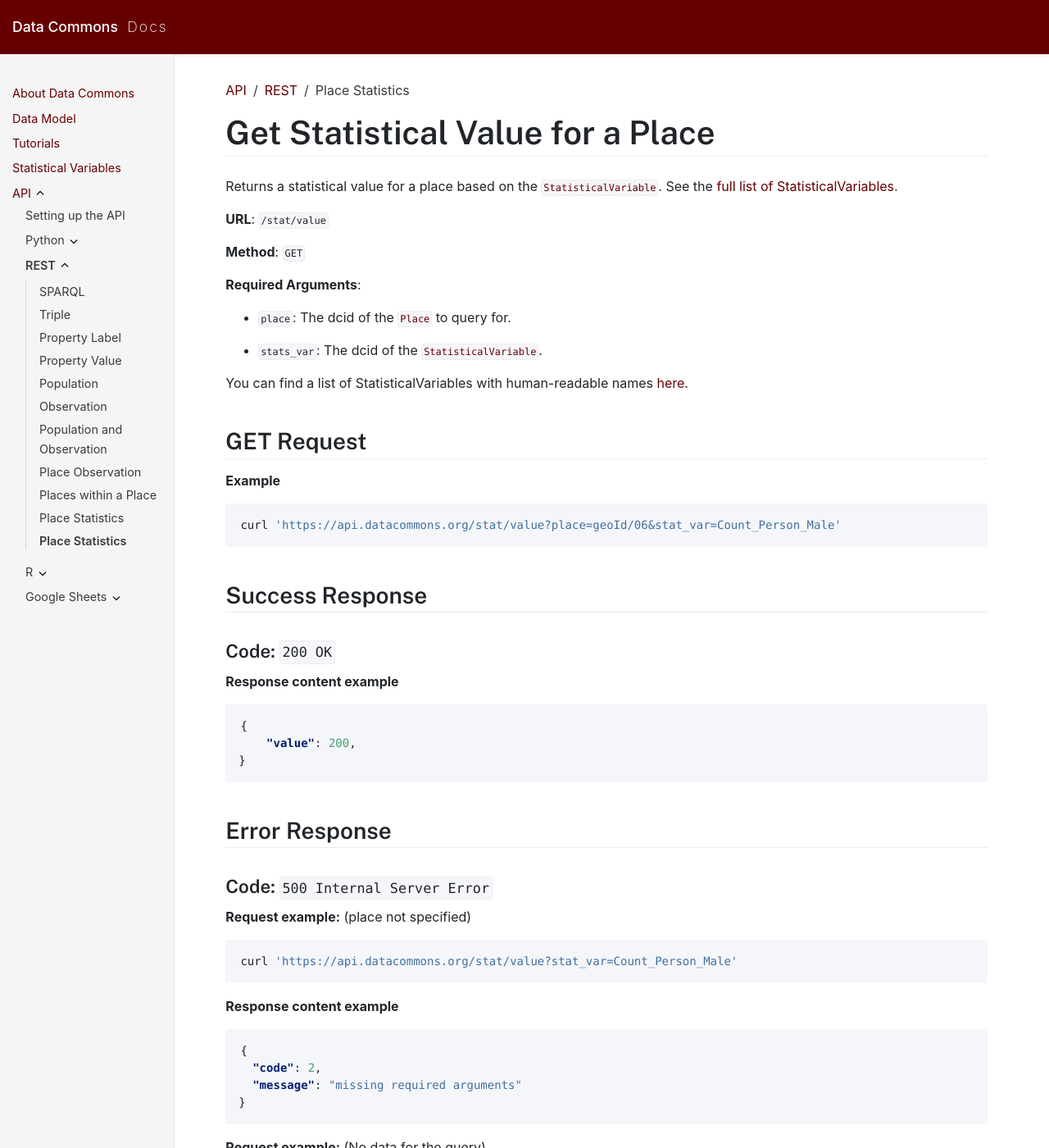
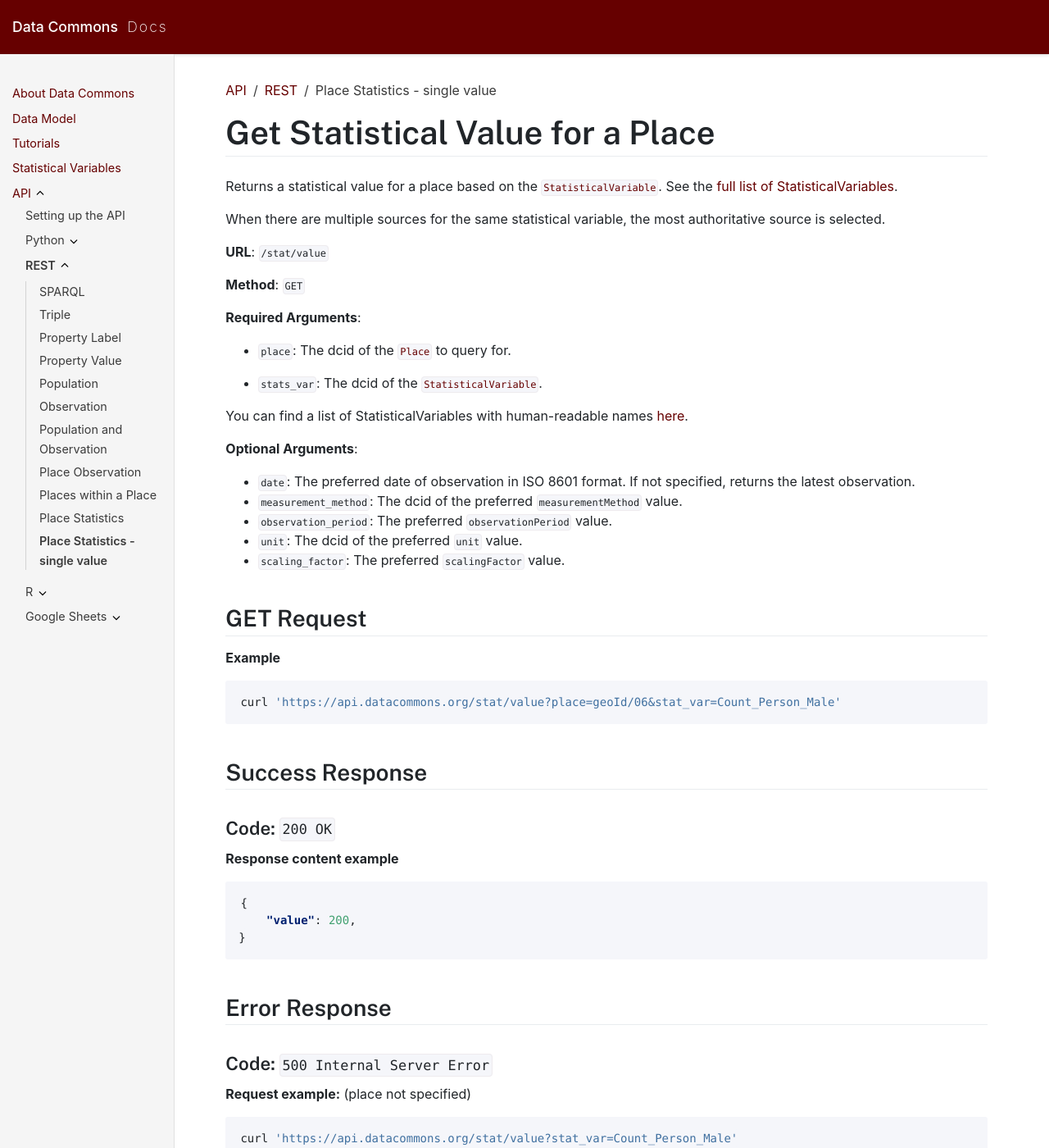
Before and after one commit to datacommonsorg/docsite, a Jekyll site: the page built from api/rest/stat_value.md, in a window 1280 px wide and 1400 px high. Shown: the whole window at 82% size. Built offline with Jekyll 4.4.1, drawn with Linux system fonts in a browser that asks for light colours; some of the changed text lies outside the part shown.

Commit message:
Add optional parameters and resolve comments

````diff
--- a/api/rest/stat_value.md
+++ b/api/rest/stat_value.md
@@ -1,6 +1,6 @@
 ---
 layout: default
-title: Place Statistics
+title: Place Statistics - single value
 nav_order: 11
 parent: REST
 grand_parent: API
@@ -11,6 +11,9 @@ grand_parent: API
 Returns a statistical value for a place based on the
 [`StatisticalVariable`](https://datacommons.org/browser/StatisticalVariable).
 See the [full list of StatisticalVariables](/statistical_variables.html).
+
+When there are multiple sources for the same statistical variable, the most
+authoritative source is selected.
 
 **URL**: `/stat/value`
 
@@ -23,6 +26,14 @@ See the [full list of StatisticalVariables](/statistical_variables.html).
 * `stats_var`: The dcid of the [`StatisticalVariable`](https://datacommons.org/browser/StatisticalVariable).
 
 You can find a list of StatisticalVariables with human-readable names [here](/statistical_variables.html).
+
+**Optional Arguments**:
+
+* `date`: The preferred date of observation in ISO 8601 format. If not specified, returns the latest observation.
+* `measurement_method`: The dcid of the preferred `measurementMethod` value.
+* `observation_period`: The preferred `observationPeriod` value.
+* `unit`: The dcid of the preferred `unit` value.
+* `scaling_factor`: The preferred `scalingFactor` value.
 
 ## GET Request
 
@@ -66,7 +77,7 @@ curl 'https://api.datacommons.org/stat/value?stat_var=Count_Person_Male'
 **Request example:** (No data for the query)
 
 ```bash
-curl 'https://api.datacommons.org/stat/value?place=geoId&stat_var=Count_Person_Male'
+curl 'https://api.datacommons.org/stat/value?place=badPlaceDcid&stat_var=Count_Person_Male'
 ```
 
 **Response content example**
````
Also changed, not shown: other parts of api/rest/stat_value.md (+1 -1 lines).
